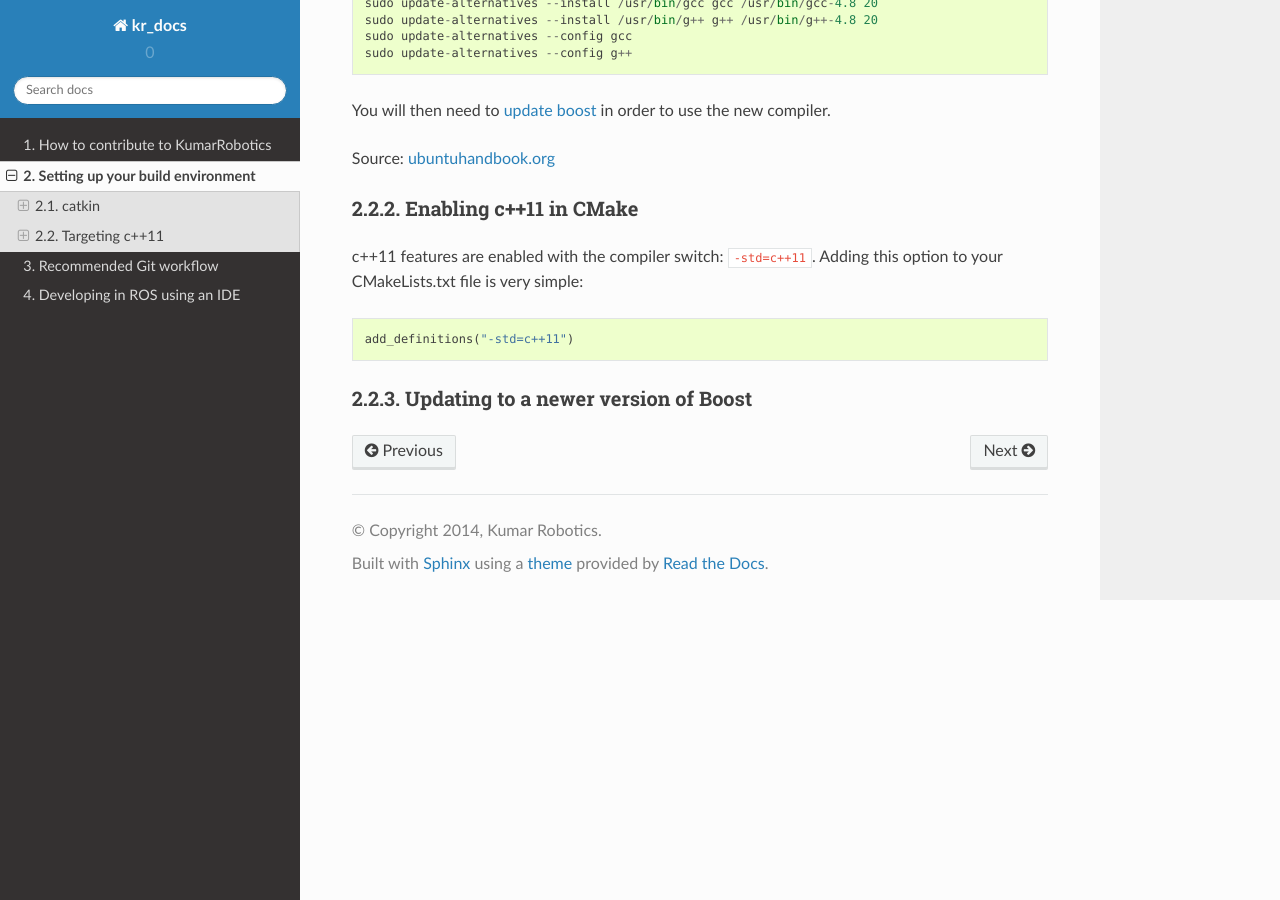
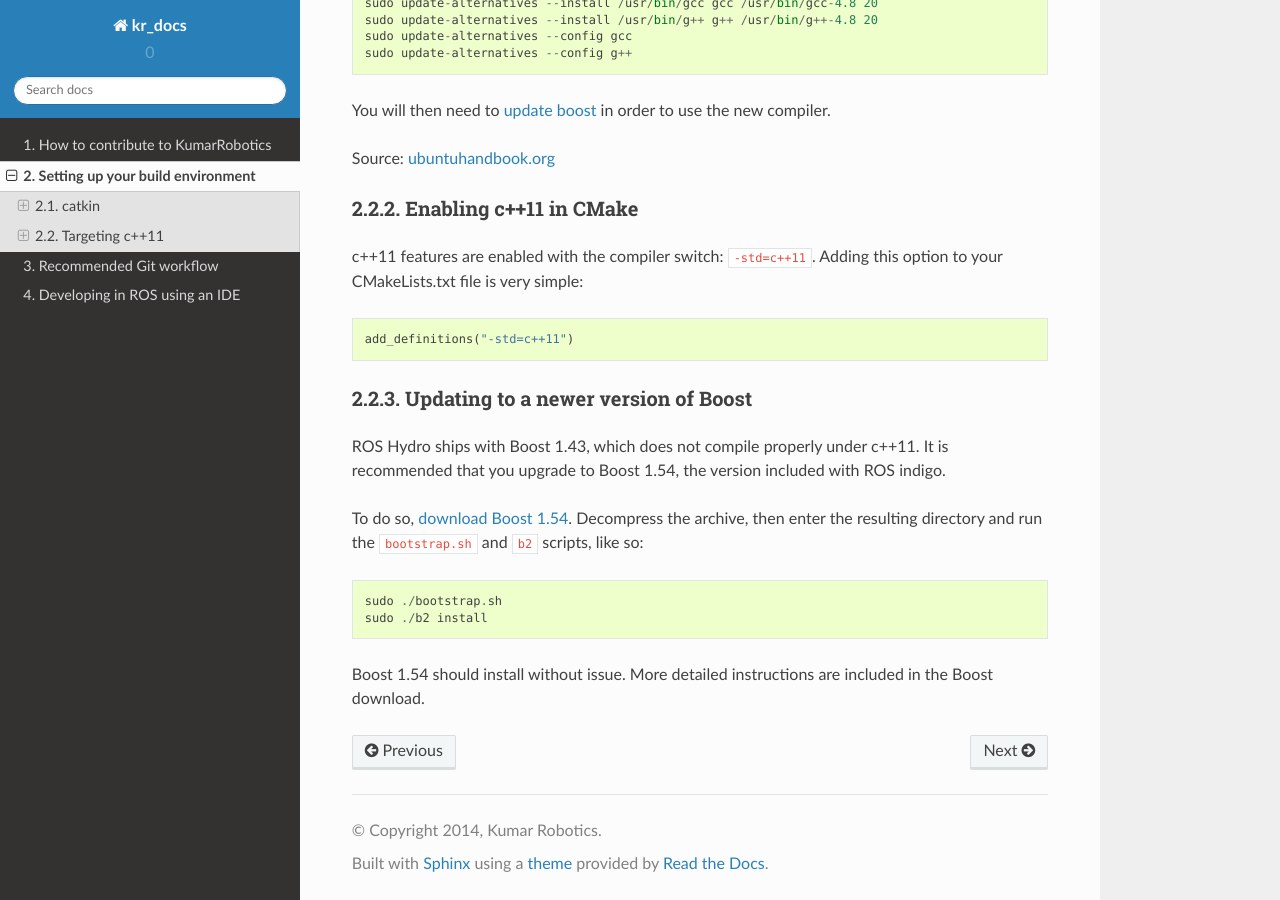
Before and after one commit to KumarRobotics/kr_docs, a Sphinx documentation site: the page built from docs/source/references/env_setup.rst, in a window 1280 px wide and 900 px high, scrolled down 1479 px. Built offline with Sphinx 7.4.7 and the Read the Docs theme 2.0.0, drawn with Linux system fonts in a browser that asks for light colours.

Commit message:
Added boost install instructions

```diff
--- a/docs/source/references/env_setup.rst
+++ b/docs/source/references/env_setup.rst
@@ -68,3 +68,12 @@ c++11 features are enabled with the compiler switch: ``-std=c++11``. Adding this
 
 Updating to a newer version of Boost
 ------------------------------------
+
+ROS Hydro ships with Boost 1.43, which does not compile properly under c++11. It is recommended that you upgrade to Boost 1.54, the version included with ROS indigo.
+
+To do so, `download Boost 1.54 <http://www.boost.org/users/history/version_1_54_0.html>`_. Decompress the archive, then enter the resulting directory and run the ``bootstrap.sh`` and ``b2`` scripts, like so::
+
+  sudo ./bootstrap.sh
+  sudo ./b2 install
+
+Boost 1.54 should install without issue. More detailed instructions are included in the Boost download.
```
